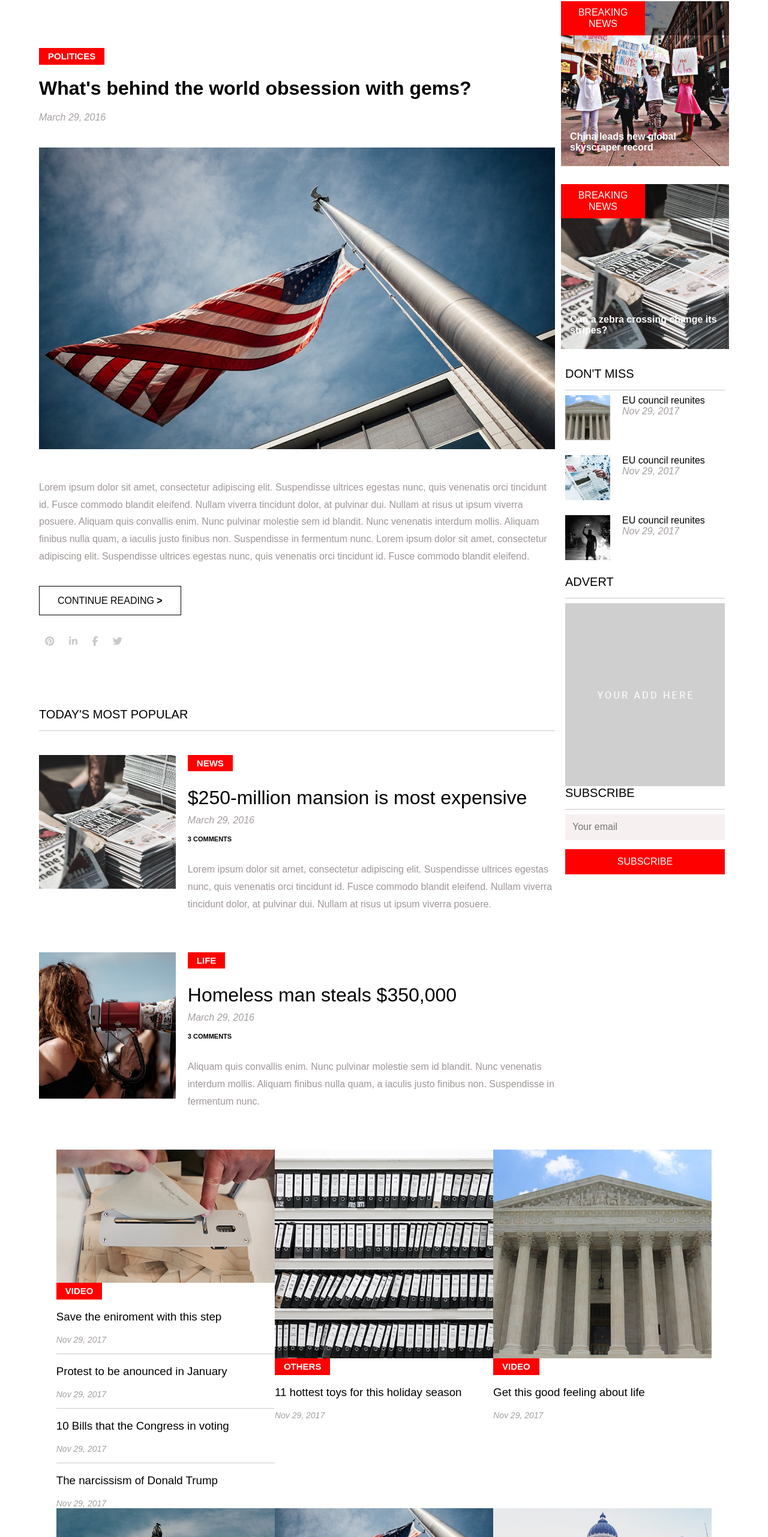
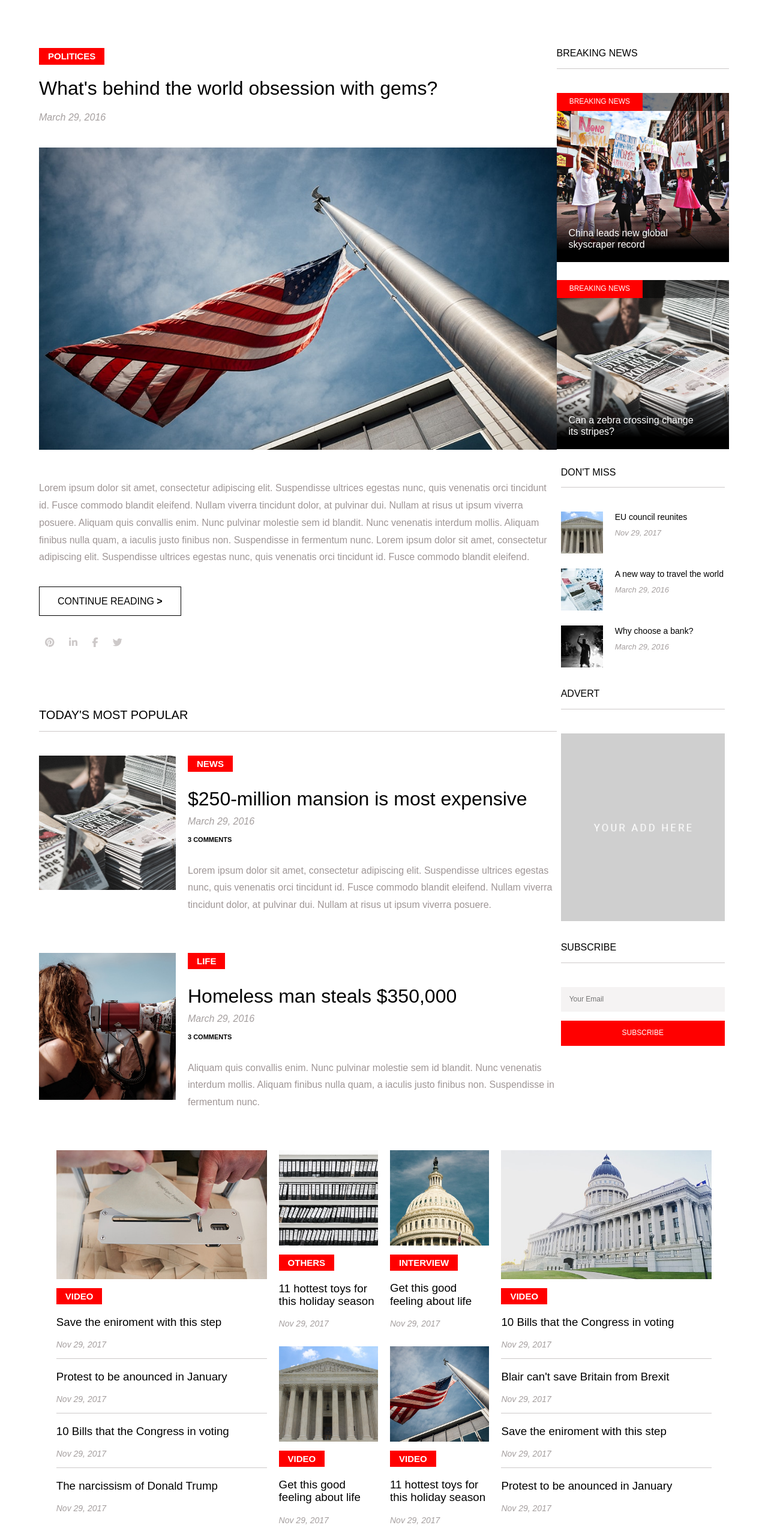
Before and after one commit to Laura-Lepage/evaluation-css, a plain HTML site: page index.html in a window 1280 px wide. Shown: the part 217-2780 px from the top of the page at 60% size. Drawn offline with Linux system fonts and the light colour scheme.

Commit message:
push de sécurité

```diff
--- a/index.html
+++ b/index.html
@@ -4,7 +4,7 @@
     <meta charset="UTF-8">
     <meta name="viewport" content="width=device-width, initial-scale=1.0">
     <link rel="stylesheet" href="styles/style.min.css">
-    <!-- <link rel="icon" href="favicon.ico"> -->
+    <link rel="icon" href="images/favicon.ico">
     <title>The Gazette</title>
     <script src="https://kit.fontawesome.com/3379e155de.js" crossorigin="anonymous"></script>
 </head>
@@ -36,7 +36,7 @@
             <a href="#"><i class="fa-solid fa-magnifying-glass"></i></a>
         </nav>
     </div>
-    <main class="wrapper">
+    <main class="main_index wrapper">
         <div class="first_grid">
             <div class="left_part">
                 <div class="main_article">
@@ -56,7 +56,7 @@
                     </nav>
                 </div>
                 <section class="today">
-                    <div class="title_hr">
+                    <div class="title_hr20">
                         <div>Today's Most Popular</div>
                         <hr>
                     </div>
@@ -89,7 +89,7 @@
             </div>
             <div class="right_part">
                 <section class="breaking">
-                    <div class="title_hr">
+                    <div class="title_hr16">
                         <div>Breaking News</div>
                         <hr>
                     </div>
@@ -113,7 +113,7 @@
                     </div>
                 </section>
                 <section class="dontmiss wrapper">
-                    <div class="title_hr">
+                    <div class="title_hr16">
                         <div>Don't Miss</div>
                         <hr>
                     </div>
@@ -131,8 +131,8 @@
                             <img src="images/travel.jpg" alt="Travel">
                         </div>
                         <div>
-                            <div><a href="#" class="redhover">EU council reunites</a></div>
-                            <div class="subtitle">Nov 29, 2017</div>
+                            <div><a href="#" class="redhover">A new way to travel the world</a></div>
+                            <div class="subtitle">March 29, 2016</div>
                         </div>
                     </div>
                     <div class="dontmissarticle">
@@ -140,32 +140,32 @@
                             <img src="images/bank.jpg" alt="Bank">
                         </div>
                         <div>
-                            <div><a href="#" class="redhover">EU council reunites</a></div>
-                            <div class="subtitle">Nov 29, 2017</div>
+                            <div><a href="#" class="redhover">Why choose a bank?</a></div>
+                            <div class="subtitle">March 29, 2016</div>
                         </div>
                     </div>
                 </section>
                 <section class="advert wrapper">
-                    <div class="title_hr">
+                    <div class="title_hr16">
                         <div>Advert</div>
                         <hr>
                     </div>
                     <a href="#"><img src="images/add.png" alt="Add"></a>
                 </section>
                 <section class="subscribe wrapper">
-                    <div class="title_hr">
+                    <div class="title_hr16">
                         <div>Subscribe</div>
                         <hr>
                     </div>
                     <form action="">
-                        <input type="email" name="" id="" placeholder="Your email">
+                        <input type="email" name="" id="" placeholder="Your Email">
                         <input type="submit" value="Subscribe">
                     </form>
                 </section>
             </div>
         </div>
         <div class="video_others_interviews wrapper">
-            <section class="videovideo">
+            <section class="video section_bottom">
                 <div class="img_scale">
                     <img src="images/environment.jpg" alt="Environment">
                 </div>
@@ -191,6 +191,7 @@
                 </div>
             </section>
             <section>
+                <div class="section_bottom">
                     <div class="img_scale">
                         <img src="images/toys.jpg" alt="Toys">
                     </div>
@@ -199,8 +200,8 @@
                         <h3>11 hottest toys for this holiday season</h3>
                         <div class="subtitle">Nov 29, 2017</div>
                     </div>
-            </section>
-            <section>
+                </div>
+                <div class="section_bottom">
                     <div class="img_scale">
                         <img src="images/life_2.jpg" alt="Life">
                     </div>
@@ -209,8 +210,10 @@
                         <h3>Get this good feeling about life</h3>
                         <div class="subtitle">Nov 29, 2017</div>
                     </div>
+                </div>
             </section>
             <section>
+                <div class="section_bottom">
                     <div class="img_scale">
                         <img src="images/life_3.jpg" alt="Life">
                     </div>
@@ -219,19 +222,19 @@
                         <h3>Get this good feeling about life</h3>
                         <div class="subtitle">Nov 29, 2017</div>
                     </div>
-            </section>
-            <section>
+                </div>
+                <div class="section_bottom">
                     <div class="img_scale">
-                    <img src="images/20.jpg" alt="AmericanFlag">
+                        <img src="images/toys_2.jpg" alt="AmericanFlag">
                     </div>
                     <div class="red_title">Video</div>
                     <div class="article">
                         <h3>11 hottest toys for this holiday season</h3>
                         <div class="subtitle">Nov 29, 2017</div>
                     </div>
-
+                </div>
             </section>
-            <section class="videovideo">
+            <section class="video section_bottom">
                 <div class="img_scale">
                     <img src="images/congress.jpg" alt="Congres">
                 </div>
--- a/styles/abstract/_variables.scss
+++ b/styles/abstract/_variables.scss
@@ -1,3 +1,4 @@
 $lightgrey:rgb(205, 201, 201);
 $greysubtitle: rgb(165, 159, 159);
-$greyp: rgb(159, 150, 150)
+$greyp: rgb(159, 150, 150);
+$greybackgd: #f5f3f3;
--- a/styles/layout/_global.scss
+++ b/styles/layout/_global.scss
@@ -52,9 +52,29 @@ hr{
     }
 }
 
-.title_hr{
+.title_hr20{
+    margin-bottom: 40px;
     div{
         text-transform: uppercase;
         font-size: 20px;
     }
 }
+.title_hr16{
+    margin-bottom: 40px;
+    div{
+        text-transform: uppercase;
+        font-size: 16px;
+    }
+}
+.button_hoverred{
+    text-transform: uppercase;
+    padding: 15px 30px;
+        @include transition;
+        span{
+            font-weight: bold;
+        }
+        &:hover{
+            color: red;
+            border: 1px solid red;
+        }
+}
--- a/styles/pages/_home.scss
+++ b/styles/pages/_home.scss
@@ -1,24 +1,18 @@
 // Index Page
-main{
+.main_index{
+    padding-top: 125px;
     .first_grid{
-        display: grid;
         @include minmax(250px);
-        gap: 10px;
         .left_part{
             grid-column: span 3;
         }
     }
-    .video_others_interviews{
-        display: grid;
-        @include minmax(300px);
-    }
 }
 
 .main_article{
-    margin-top: 125px;
-    // h1{
-    //     ???
-    // }
+    h1{
+        font-weight: lighter;
+    }
     .subtitle{
         margin-bottom: 40px;
     }
@@ -27,9 +21,9 @@ main{
     }
     .button_hoverred{
             text-transform: uppercase;
+            padding: 15px 30px;
             color: #000;
             border: 1px solid #000;
-        padding: 15px 30px;
             @include transition;
             span{
                 font-weight: bold;
@@ -39,6 +33,9 @@ main{
                 border: 1px solid red;
             }
         }
+
+
+
     nav{
         margin: 50px 0 100px;
         a{
@@ -51,11 +48,7 @@ main{
 
 
 // Section today
-.today{
-    .title_hr{
-        margin-bottom: 40px;
-    }
-}
+
 .today_article{
     margin-bottom: 45px;
     .today_next{
@@ -74,7 +67,6 @@ main{
         p{
             margin-bottom: 20px;
         }
-
     }
 }
 
@@ -95,6 +87,7 @@ main{
 
 }
 // Section breaking
+
 .breaking_article{
     position: relative;
     margin-bottom: 30px;
@@ -107,47 +100,71 @@ main{
         div{
             background-color: red;
             width: 50%;
-            padding: 10px;
+            padding: 8px;
             text-align: center;
             text-transform: uppercase;
             color: #fff;
+            font-size: 12px;
         }
     }
     h4{
         position: absolute;
         bottom: 0;
         left: 0;
-        padding-left: 15px;
+        padding: 30px 40px 20px 20px;
         color: #fff;
+        background: rgb(0,0,0);
+        background: linear-gradient(0deg, rgba(0,0,0,1) 23%, rgba(255, 255, 255, 0) 100%);
+        margin: 0;
+        font-weight: lighter;
     }
 }
 // Section Don't Miss
+.dontmiss{
+    margin-bottom: 35px;
+}
 .dontmissarticle{
     display: flex;
     margin-bottom: 25px;
     img{
-        width: 75px;
+        width: 70px;
         margin-right: 20px;
     }
     .redhover{
+        font-size: 14px;
         color: #000;
         @include transition;
         &:hover{
             color: red;
         }
-
+    }
+    .subtitle{
+        margin-top: 10px;
+        font-size: 13px;
     }
 }
+
+// Section Advert
+.advert{
+    margin-bottom: 35px;
+    img{
+        width: 275px;
+    }
+}
+
+
 // Section subscribe
 .subscribe{
+    margin-bottom: 20px;
     form{
         display: flex;
         flex-direction: column;
         input{
-            background-color: rgb(247, 240, 240);
+            background-color: $greybackgd;
             border: none;
-            padding: 12px;
+            padding: 14px;
             margin-bottom: 15px;
+            font-size: 12px;
         }
         input:nth-of-type(2){
             background-color: red;
@@ -158,12 +175,12 @@ main{
 }
 
 .video_others_interviews{
-    display: grid;
-    @include minmax (300px);
-
-
-
-
+    .section_bottom{
+        margin-bottom: 30px;
+    }
+    .red_title{
+        margin-top: 15px;
+    }
     .article{
         h3{
             font-weight: lighter;
@@ -173,36 +190,59 @@ main{
         }
     }
 }
-.grey_backgd{
-    background-color: grey;
-    .videos{
-        @include minmax(250px);
-        gap: 10px;
 
-    }
-    .video_grey{
-        position: relative;
-        img{
-            &:hover::before{
-                content:'';
-                background-color: rgb(0, 0, 0,0.5);
-                width: 100%;
-                height: 100%;
-                position: absolute;
-                top: 0;
-                left: 0;
-            }
-        }
-        .fa-play{
-            @include absmiddle;
-            color: #fff;
+@media screen and (min-width:820px) {
+    .video_others_interviews{
+        display: grid;
+        grid-template-columns: repeat(6, 1fr);
+        gap: 20px;
+        .video{
+            grid-column: span 2;
+            grid-row: span 2;
         }
     }
 }
 
+
+.grey_backgd{
+    margin-top: 110px;
+    padding: 110px 0;
+    background-color:$greybackgd;
+    .videos{
+        @include minmax(250px);
+        gap: 10px;
+    }
+    .video_grey{
+        position: relative;
+        .fa-play{
+            position: absolute;
+            top: 42%;
+            left: 50%;
+            translate: -50% -42%;
+            color: #fff;
+        }
+        h3{
+            font-size: 18px;
+            font-weight: lighter;
+        }
+    }
+}
+// img[alt="Video"]::before:hover{
+//     content:'';
+//     background-color: rgb(0, 0, 0,0.5);
+//     width: 100%;
+//     height: 100%;
+//     position: absolute;
+//     top: 0;
+//     left: 0;
+//     z-index: 1px;
+
+// }
+
 // About Us Page
 .aboutus_backgd{
-    background-color: $lightgrey;
+    margin-top: 15px;
+    background-color: $greybackgd;
     padding: 50px 0;
     .content{
         display: flex;
@@ -213,25 +253,30 @@ main{
         }
     }
 }
-// .aboutus_title{
-
-// }
+.aboutus_title{
+    margin-bottom: 40px;
+}
 .sorthistory{
     margin-top: 75px;
     .content{
         display: grid;
         @include minmax(350px);
+        margin-bottom: 75px;
+        p:nth-of-type(1){
+            margin: 0;
+        }
     }
 }
 .ourteam_block{
     display: grid;
     @include minmax (250px);
     gap: 20px;
-    margin-bottom: 50px;
+    margin-bottom: 60px;
 }
 .member{
+    margin-bottom: 25px;
     .name{
-        margin: 15px 0;
+        margin: 25px 0 8px 0;
         font-size: 24px;
     }
     .content{
@@ -246,9 +291,8 @@ main{
             a{
                 color: $lightgrey;
                 margin-left: 10px;
+                font-size: 14px;
             }
-
-
         }
     }
 }
@@ -257,9 +301,13 @@ main{
     height: 400px;
     background-attachment: fixed;
     position: relative;
+    &::before{
+        @include blackfilter_before(0.7);
+    }
     .content{
         @include absmiddle;
         text-align: center;
+        color:#fff;
 
     }
 }
```
Also changed, not shown: aboutus.html (+1 -0 lines), contact.html (+1 -0 lines), styles/abstract/_mixins.scss (+9 -0 lines), styles/layout/_footer.scss (+5 -10 lines), styles/style.min.css, 1 other file. Lines whose indentation alone changed are shown as unchanged.
